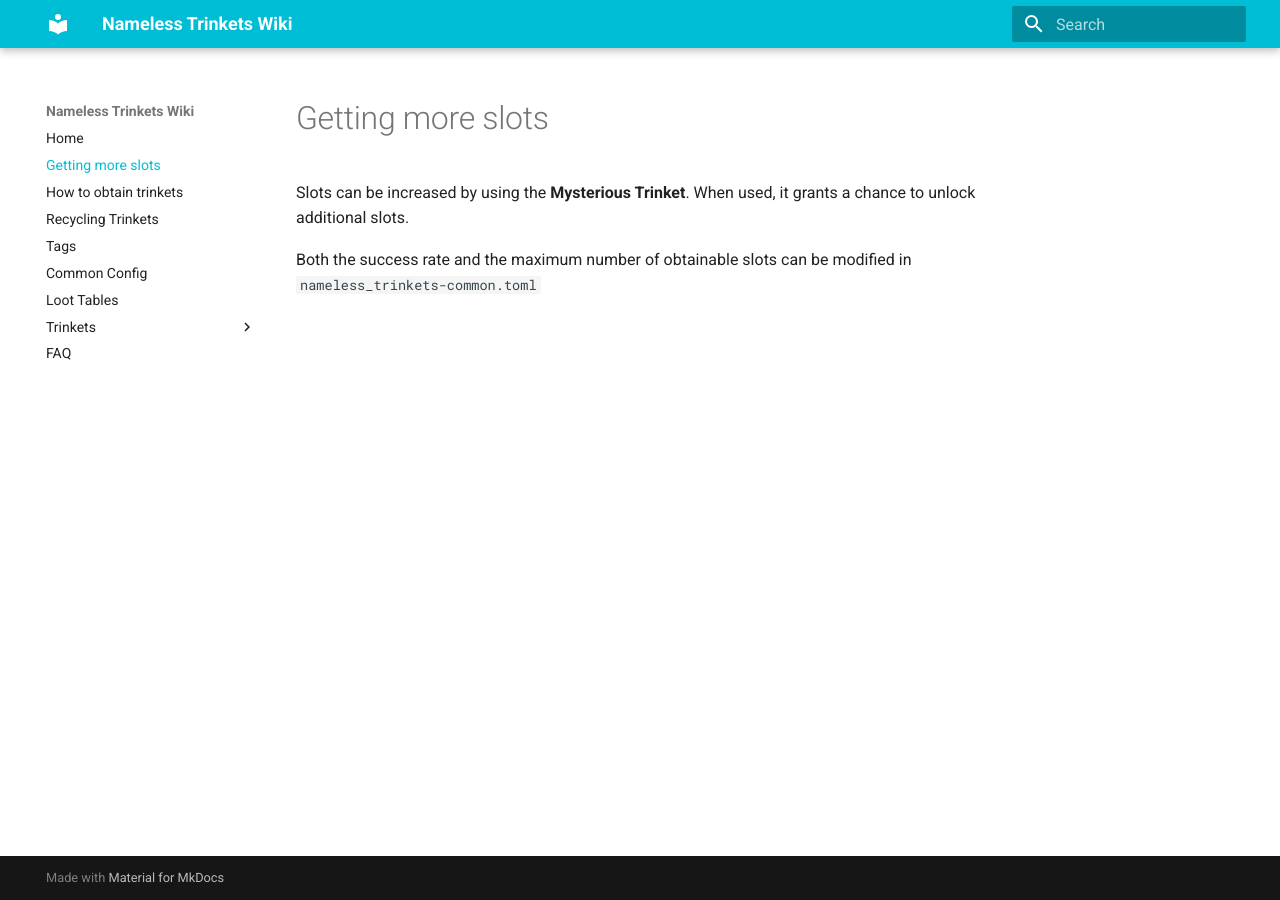
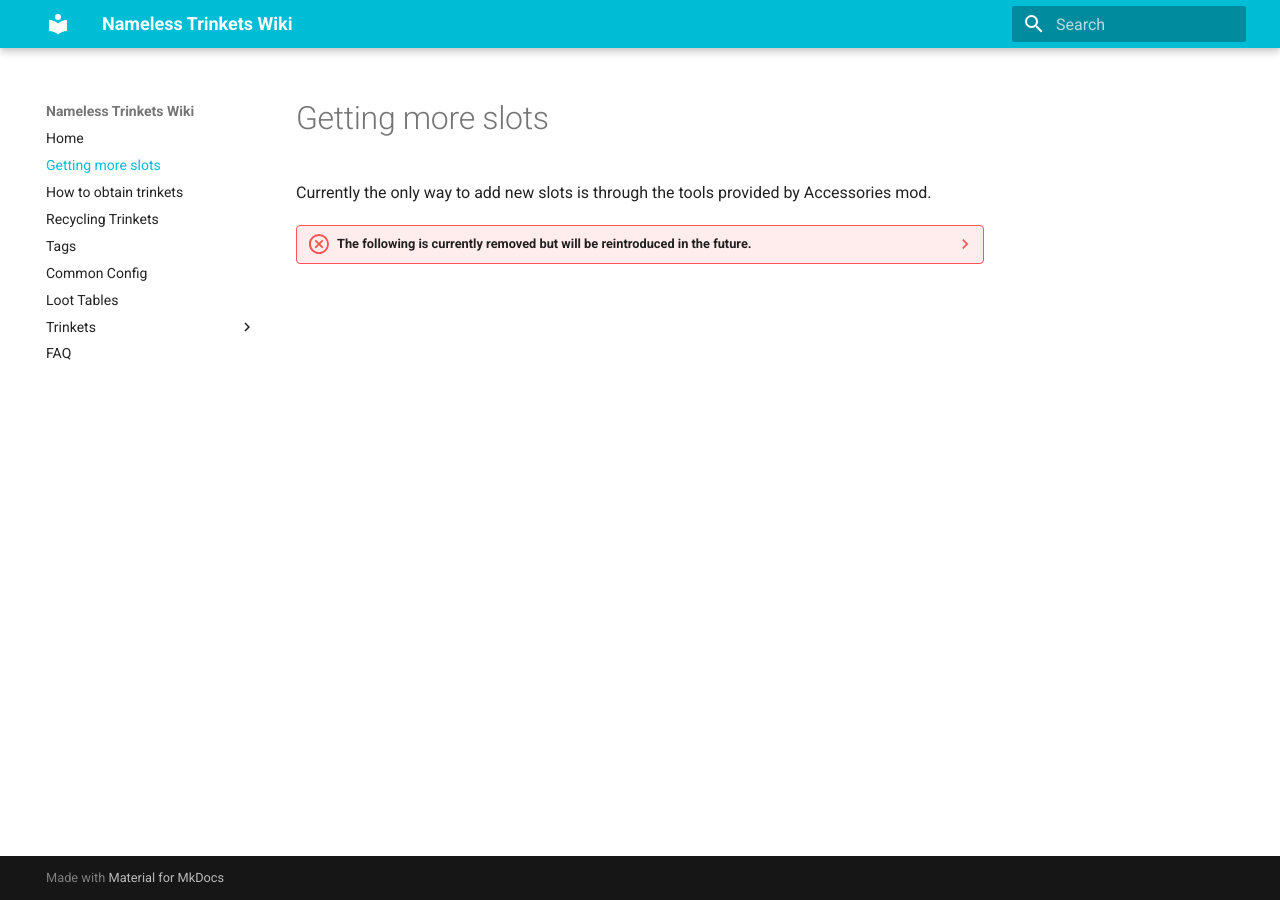
Before and after one commit to Cozary/Nameless-Trinkets, an MkDocs documentation site: the page built from docs/slots.md, in a window 1280 px wide. Built offline with MkDocs 1.6.1 and Material for MkDocs 9.7.7, drawn with Linux system fonts in a browser that asks for light colours.

Commit message:
update slots current state

```diff
--- a/docs/slots.md
+++ b/docs/slots.md
@@ -1,3 +1,7 @@
-Slots can be increased by using the **Mysterious Trinket**. When used, it grants a chance to unlock additional slots.
+Currently the only way to add new slots is through the tools provided by Accessories mod.
 
-Both the success rate and the maximum number of obtainable slots can be modified in `nameless_trinkets-common.toml`
+??? failure "The following is currently removed but will be reintroduced in the future."
+
+    Slots can be increased by using the **Mysterious Trinket**. When used, it grants a chance to unlock additional slots.
+
+    Both the success rate and the maximum number of obtainable slots can be modified in `nameless_trinkets-common.toml`
```
